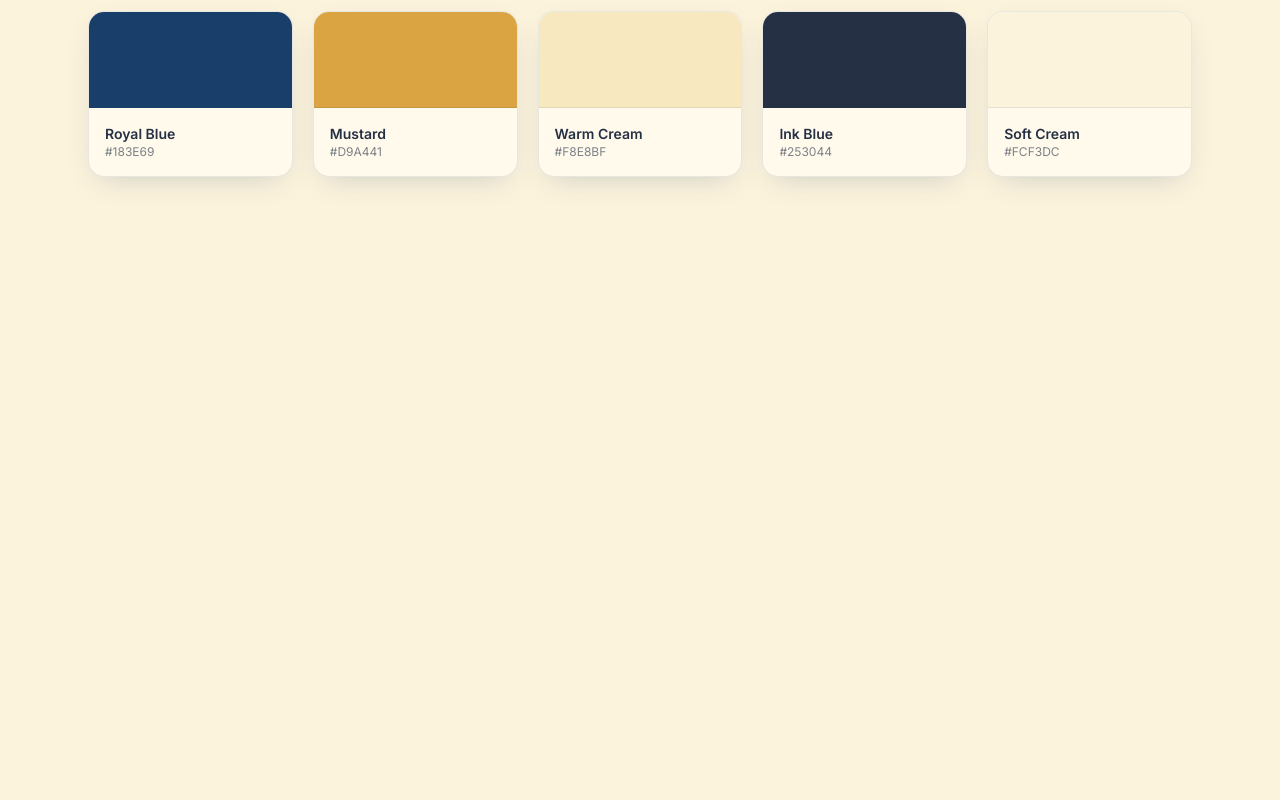
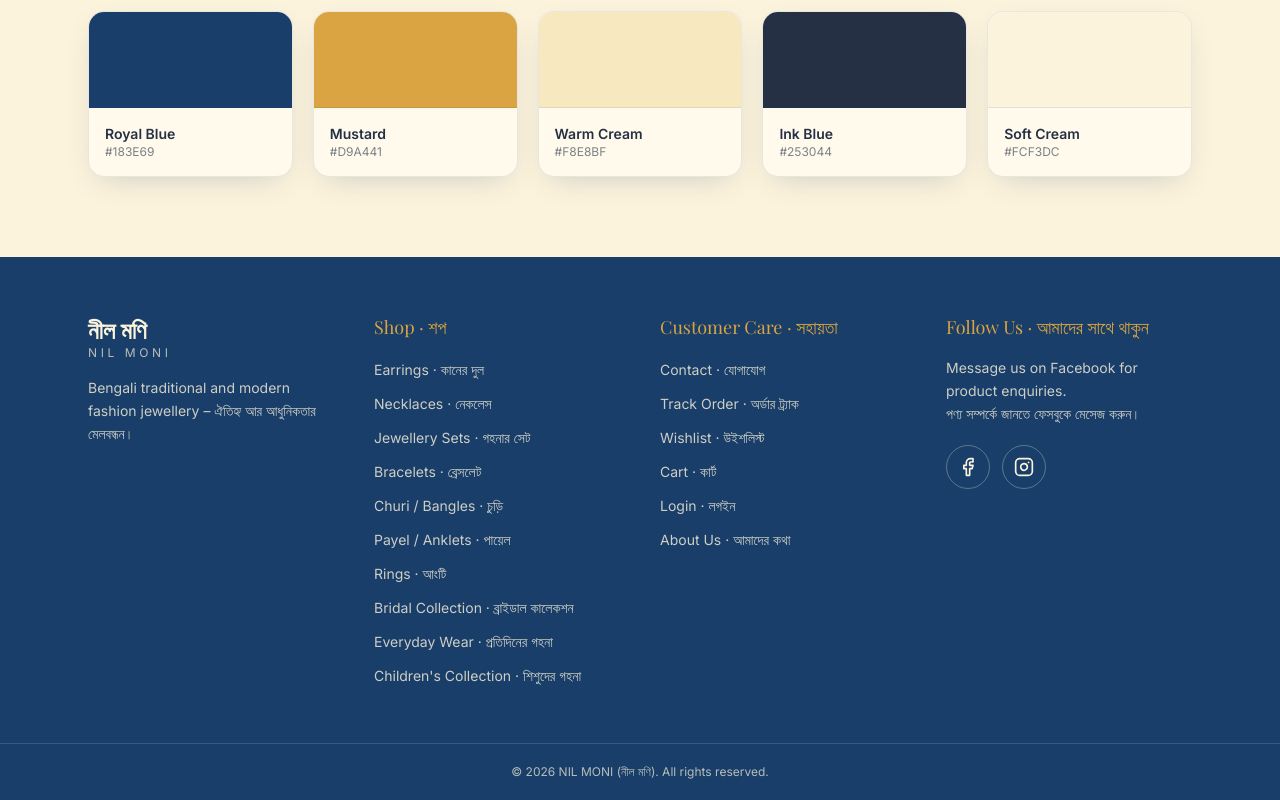
Before and after one commit to Labiba-Rahman-Oroni/Nil-Moni, a Next.js app in the folder frontend/: page / in a window 1280 px wide. Shown: the part 846-1646 px from the top of the page. Before the commit the page ends 1103 px from the top, so only its background shows below. Built offline with nearby package versions, Linux system fonts and the light colour scheme; a web font is replaced by a local one.

Commit message:
Add footer with category and social links

```diff
--- a/frontend/app/layout.tsx
+++ b/frontend/app/layout.tsx
@@ -4,7 +4,7 @@ import "./globals.css";
 import CursorGlow from "@/components/ui/CursorGlow";
 import AnnouncementBar from "@/components/layout/AnnouncementBar";
 import Navbar from "@/components/layout/Navbar";
-
+import Footer from "@/components/layout/Footer";
 const playfair = Playfair_Display({
   variable: "--font-playfair",
   subsets: ["latin"],
@@ -42,6 +42,7 @@ export default function RootLayout({
         <AnnouncementBar />
         <Navbar />
         <div className="flex-1">{children}</div>
+        <Footer />
       </body>
     </html>
   );
--- /dev/null
+++ b/frontend/components/layout/Footer.tsx
@@ -0,0 +1,112 @@
+import Link from "next/link";
+import Container from "@/components/ui/Container";
+import { FacebookIcon, InstagramIcon } from "@/components/ui/SocialIcons";
+import { categories } from "@/constants/categories";
+import { siteConfig } from "@/constants/site";
+
+const careLinks = [
+       { href: "/contact", label: "Contact · যোগাযোগ" },
+       { href: "/track-order", label: "Track Order · অর্ডার ট্র্যাক" },
+       { href: "/wishlist", label: "Wishlist · উইশলিস্ট" },
+       { href: "/cart", label: "Cart · কার্ট" },
+       { href: "/login", label: "Login · লগইন" },
+       { href: "/about", label: "About Us · আমাদের কথা" },
+];
+
+const linkStyle =
+       "text-sm text-cream-soft/80 transition hover:text-mustard focus-visible:outline-2 focus-visible:outline-offset-2 focus-visible:outline-mustard";
+
+const socialStyle =
+       "inline-flex h-11 w-11 items-center justify-center rounded-full border border-cream-soft/30 text-cream-soft transition hover:border-mustard hover:bg-mustard hover:text-ink focus-visible:outline-2 focus-visible:outline-offset-2 focus-visible:outline-mustard";
+
+export default function Footer() {
+       const year = new Date().getFullYear();
+
+       return (
+              <footer className="mt-auto bg-royal text-cream-soft">
+                     <Container className="grid gap-10 py-14 sm:grid-cols-2 lg:grid-cols-4">
+                            {/* ===== Brand ===== */}
+                            <div>
+                                   <p className="font-heading text-2xl font-semibold">
+                                          {siteConfig.bengaliName}
+                                   </p>
+                                   <p className="text-xs tracking-[0.3em] text-cream-soft/70">
+                                          {siteConfig.name}
+                                   </p>
+                                   <p className="mt-4 max-w-xs text-sm leading-relaxed text-cream-soft/80">
+                                          {siteConfig.description}
+                                   </p>
+                            </div>
+
+                            {/* ===== Shop ===== */}
+                            <nav aria-label="Shop categories">
+                                   <h2 className="font-heading text-lg text-mustard">Shop · শপ</h2>
+                                   <ul className="mt-4 space-y-2.5">
+                                          {categories.map((c) => (
+                                                 <li key={c.slug}>
+                                                        <Link href={c.href} className={linkStyle}>
+                                                               {c.en} · {c.bn}
+                                                        </Link>
+                                                 </li>
+                                          ))}
+                                   </ul>
+                            </nav>
+
+                            {/* ===== Customer care ===== */}
+                            <nav aria-label="Customer care">
+                                   <h2 className="font-heading text-lg text-mustard">
+                                          Customer Care · সহায়তা
+                                   </h2>
+                                   <ul className="mt-4 space-y-2.5">
+                                          {careLinks.map((l) => (
+                                                 <li key={l.href}>
+                                                        <Link href={l.href} className={linkStyle}>
+                                                               {l.label}
+                                                        </Link>
+                                                 </li>
+                                          ))}
+                                   </ul>
+                            </nav>
+
+                            {/* ===== Social ===== */}
+                            <div>
+                                   <h2 className="font-heading text-lg text-mustard">
+                                          Follow Us · আমাদের সাথে থাকুন
+                                   </h2>
+                                   <p className="mt-4 text-sm leading-relaxed text-cream-soft/80">
+                                          Message us on Facebook for product enquiries. <br />
+                                          পণ্য সম্পর্কে জানতে ফেসবুকে মেসেজ করুন।
+                                   </p>
+                                   <div className="mt-5 flex gap-3">
+                                          <a
+                                                 href={siteConfig.facebookUrl}
+                                                 target="_blank"
+                                                 rel="noopener noreferrer"
+                                                 aria-label="NIL MONI on Facebook (opens in a new tab)"
+                                                 className={socialStyle}
+                                          >
+                                                 <FacebookIcon />
+                                          </a>
+                                          <a
+                                                 href={siteConfig.instagramUrl}
+                                                 target="_blank"
+                                                 rel="noopener noreferrer"
+                                                 aria-label="NIL MONI on Instagram (opens in a new tab)"
+                                                 className={socialStyle}
+                                          >
+                                                 <InstagramIcon />
+                                          </a>
+                                   </div>
+                            </div>
+                     </Container>
+
+                     {/* ===== Bottom bar ===== */}
+                     <div className="border-t border-cream-soft/15">
+                            <Container className="py-5 text-center text-xs text-cream-soft/70">
+                                   © {year} {siteConfig.name} ({siteConfig.bengaliName}). All rights
+                                   reserved.
+                            </Container>
+                     </div>
+              </footer>
+       );
+}
--- /dev/null
+++ b/frontend/components/ui/SocialIcons.tsx
@@ -0,0 +1,41 @@
+type IconProps = {
+       size?: number;
+};
+
+export function FacebookIcon({ size = 20 }: IconProps) {
+       return (
+              <svg
+                     width={size}
+                     height={size}
+                     viewBox="0 0 24 24"
+                     fill="none"
+                     stroke="currentColor"
+                     strokeWidth="2"
+                     strokeLinecap="round"
+                     strokeLinejoin="round"
+                     aria-hidden="true"
+              >
+                     <path d="M18 2h-3a5 5 0 0 0-5 5v3H7v4h3v8h4v-8h3l1-4h-4V7a1 1 0 0 1 1-1h3z" />
+              </svg>
+       );
+}
+
+export function InstagramIcon({ size = 20 }: IconProps) {
+       return (
+              <svg
+                     width={size}
+                     height={size}
+                     viewBox="0 0 24 24"
+                     fill="none"
+                     stroke="currentColor"
+                     strokeWidth="2"
+                     strokeLinecap="round"
+                     strokeLinejoin="round"
+                     aria-hidden="true"
+              >
+                     <rect width="20" height="20" x="2" y="2" rx="5" ry="5" />
+                     <path d="M16 11.37A4 4 0 1 1 12.63 8 4 4 0 0 1 16 11.37z" />
+                     <line x1="17.5" x2="17.51" y1="6.5" y2="6.5" />
+              </svg>
+       );
+}
--- /dev/null
+++ b/frontend/constants/categories.ts
@@ -0,0 +1,19 @@
+export type Category = {
+       slug: string;
+       href: string;
+       en: string;
+       bn: string;
+};
+
+export const categories: Category[] = [
+       { slug: "earrings", href: "/category/earrings", en: "Earrings", bn: "কানের দুল" },
+       { slug: "necklaces", href: "/category/necklaces", en: "Necklaces", bn: "নেকলেস" },
+       { slug: "jewellery-sets", href: "/category/jewellery-sets", en: "Jewellery Sets", bn: "গহনার সেট" },
+       { slug: "bracelets", href: "/category/bracelets", en: "Bracelets", bn: "ব্রেসলেট" },
+       { slug: "churi", href: "/category/churi", en: "Churi / Bangles", bn: "চুড়ি" },
+       { slug: "payel", href: "/category/payel", en: "Payel / Anklets", bn: "পায়েল" },
+       { slug: "rings", href: "/category/rings", en: "Rings", bn: "আংটি" },
+       { slug: "bridal", href: "/bridal", en: "Bridal Collection", bn: "ব্রাইডাল কালেকশন" },
+       { slug: "everyday", href: "/everyday", en: "Everyday Wear", bn: "প্রতিদিনের গহনা" },
+       { slug: "children", href: "/children", en: "Children's Collection", bn: "শিশুদের গহনা" },
+];
--- /dev/null
+++ b/frontend/constants/site.ts
@@ -0,0 +1,8 @@
+export const siteConfig = {
+       name: "NIL MONI",
+       bengaliName: "নীল মণি",
+       description:
+              "Bengali traditional and modern fashion jewellery – ঐতিহ্য আর আধুনিকতার মেলবন্ধন।",
+       facebookUrl: "https://www.facebook.com/profile.php?id=61570958340461",
+       instagramUrl: "https://www.instagram.com/nilmoni._/",
+};
```
